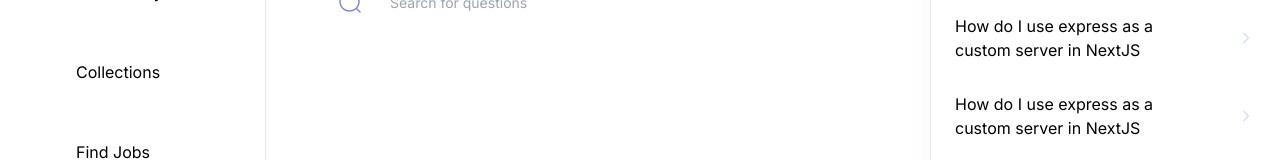
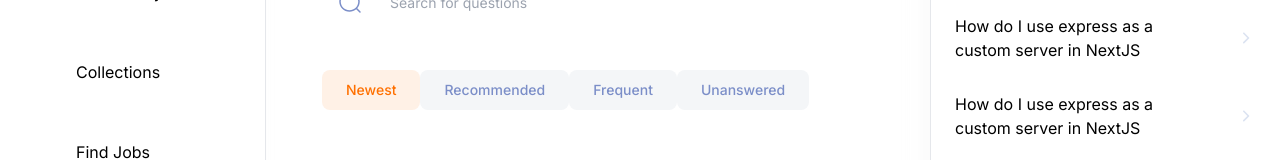
Before and after one commit to arctic4004/overflow_Dream_next13, a Next.js app: page / in a window 1280 px wide. Shown: the part 260-420 px from the top of the page. Built offline with nearby package versions, Linux system fonts and the light colour scheme; no server answers.

Commit message:
tags_and_filters

```diff
--- a/app/(root)/(home)/page.tsx
+++ b/app/(root)/(home)/page.tsx
@@ -1,4 +1,5 @@
-import Filter from "@/components/shared/Filter";
+import HomeFilters from "@/components/home/HomeFilters";
+import FilterHome from "@/components/shared/FilterHome";
 import LocalSearchbar from "@/components/shared/search/LocalSearchbar";
 import { Button } from "@/components/ui/button";
 import { HomePageFilters } from "@/constants/filters";
@@ -23,12 +24,13 @@ export default function Home() {
           placeholder="Search for questions"
           otherClasses="flex-1"
         />
-        <Filter
+        <FilterHome
           filters={HomePageFilters}
           otherClasses="min-h-[56px] sm:min-w-[170px]"
           containerClasses="hidden max-md:flex"
         />
       </div>
+      <HomeFilters />
     </>
   );
 }
--- /dev/null
+++ b/components/home/HomeFilters.tsx
@@ -0,0 +1,29 @@
+"use client";
+import { HomePageFilters } from "@/constants/filters";
+import React from "react";
+import { Button } from "../ui/button";
+
+const HomeFilters = () => {
+  const active = "newest";
+  return (
+    <div className="mt-10 hidden flex-wrap md:flex">
+      {HomePageFilters.map((item) => (
+        <Button
+          key={item.value}
+          value={item.value}
+          onClick={() => {}}
+          className={`body-medium rounded-lg px-6 py-3 capitalize shadow-none
+        ${
+          active === item.value
+            ? "bg-primary-100 text-primary-500"
+            : "bg-light-800 text-light-500"
+        }`}
+        >
+          {item.name}
+        </Button>
+      ))}
+    </div>
+  );
+};
+
+export default HomeFilters;
--- a/components/shared/Filter.tsx
+++ b/components/shared/FilterHome.tsx
@@ -1,11 +1,13 @@
-import React from "react";
+"use client";
 import {
   Select,
   SelectContent,
+  SelectGroup,
   SelectItem,
   SelectTrigger,
   SelectValue,
 } from "@/components/ui/select";
+import { SelectItemText } from "@radix-ui/react-select";
 
 interface Props {
   filters: {
@@ -15,23 +17,29 @@ interface Props {
   otherClasses?: string;
   containerClasses?: string;
 }
-const Filter = ({ filters, otherClasses, containerClasses }: Props) => {
+const FilterHome = ({ filters, otherClasses, containerClasses }: Props) => {
   return (
     <div className={`relative ${containerClasses}`}>
       <Select>
         <SelectTrigger
           className={`${otherClasses} body-regular light-border background-light800_dark300 text-dark500_light700 border px-5 py-2.5`}
         >
-          <SelectValue placeholder="Theme" />
+          <div className="line-clamp-1 flex-1 text-left">
+            <SelectValue placeholder="Select aFilter" />
+          </div>
         </SelectTrigger>
         <SelectContent>
-          <SelectItem value="light">Light</SelectItem>
-          <SelectItem value="dark">Dark</SelectItem>
-          <SelectItem value="system">System</SelectItem>
+          <SelectGroup>
+            {filters.map((item) => (
+              <SelectItem key={item.value} value={item.value}>
+                {item.name}
+              </SelectItem>
+            ))}
+          </SelectGroup>
         </SelectContent>
       </Select>
     </div>
   );
 };
 
-export default Filter;
+export default FilterHome;
```
Also changed, not shown: components/ui/select.tsx (+23 -23 lines).
